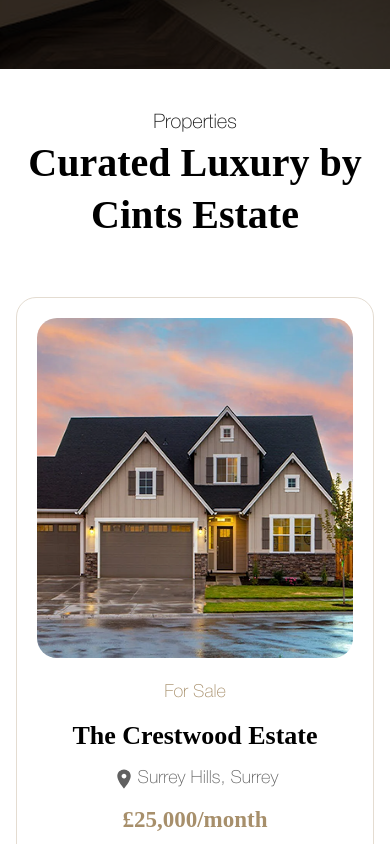
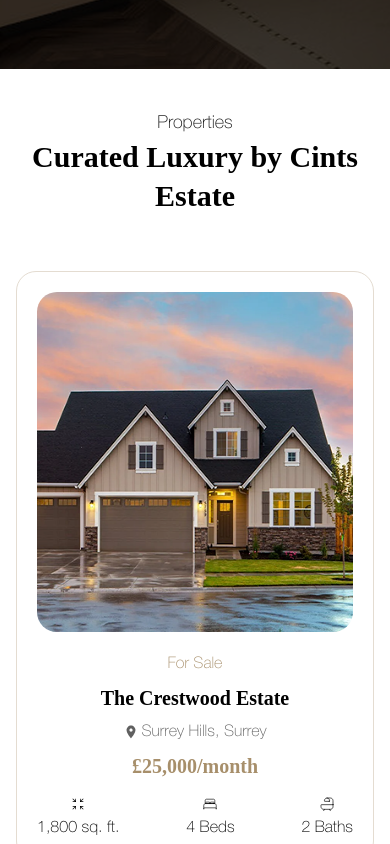
Before and after one commit to HenryAgu/cints-estate, a Next.js app: page / in a window 390 px wide. Shown: the part 840-1684 px from the top of the page. Built offline with nearby package versions, Linux system fonts and the light colour scheme; a web font is replaced by a local one.

Commit message:
feat: properties component for mobile

```diff
--- a/src/components/home/properties.tsx
+++ b/src/components/home/properties.tsx
@@ -11,11 +11,11 @@ const Properties = () => {
     <section className="container w-full mx-auto px-4 lg:px-20 py-10 lg:py-24">
       <div className="flex flex-col items-center text-center">
         <p
-          className={`${HelveticaNeue.className} text-brand-neutral-500 font-normal text-xl`}
+          className={`${HelveticaNeue.className} text-brand-neutral-500 font-normal text-lg lg:text-xl`}
         >
           Properties
         </p>
-        <p className="text-[40px] font-bold leading-[130%]">
+        <p className="text-3xl lg:text-[40px] font-bold leading-[130%]">
           Curated Luxury by Cints Estate
         </p>
       </div>
--- a/src/components/home/propertyCard.tsx
+++ b/src/components/home/propertyCard.tsx
@@ -50,22 +50,25 @@ const PropertyCard = () => {
   return (
     <div className="grid grid-col-1 lg:grid-cols-3 gap-x-5 gap-y-8 mt-14">
       {properties.map((item, index) => (
-        <div className="border border-[#E4DCD1] rounded-[20px] p-5 flex flex-col gap-y-5">
+        <div
+          className="border border-[#E4DCD1] rounded-[20px] p-5 flex flex-col gap-y-5"
+          key={index}
+        >
           <Image
-            src="/images/property.png"
+            src={item.image}
             alt="property"
             width={374}
             height={340}
             className="w-full h-[340px] aspect-[374/340] rounded-[20px]"
           />
-          <div className="flex flex-col gap-y-3 items-center">
+          <div className="flex flex-col gap-y-2 lg:gap-y-3 items-center">
             <span
-              className={`${HelveticaNeue.className} text-lg text-brand-secondary-500 font-normal`}
+              className={`${HelveticaNeue.className} text-base lg:text-lg text-brand-secondary-500 font-normal`}
             >
               For Sale
             </span>
-            <p className="text-[26px] text-black font-bold leading-[140%]">
-              The Crestwood Estate
+            <p className="text-xl lg:text-[26px] text-black font-bold lg:leading-[140%]">
+              {item.title}
             </p>
             <div className="flex items-center gap-x-0.5">
               <Image
@@ -73,49 +76,55 @@ const PropertyCard = () => {
                 alt="location"
                 width={24}
                 height={24}
-                className="aspect-square"
+                className="aspect-square lg:w-6 lg:h-6 w-4 h-4"
               />
               <p
-                className={`${HelveticaNeue.className} text-brand-neutral-300 text-lg font-normal leading-[140%]`}
+                className={`${HelveticaNeue.className} text-brand-neutral-300 text-base lg:text-lg font-normal lg:leading-[140%]`}
               >
-                Surrey Hills, Surrey
+                {item.address}
               </p>
             </div>
-            <p className="text-[23px] font-bold leading-[140%] text-brand-secondary-500">
-              £25,000/month
+            <p className="text-xl lg:text-[23px] font-bold lg:leading-[140%] text-brand-secondary-500">
+              £{item.price}/month
             </p>
             <div
               className={`${HelveticaNeue.className} flex items-center justify-between mt-2 w-full`}
             >
-              <div className="flex flex-col items-center gap-y-2">
+              <div className="flex flex-col items-center gap-y-1 lg:gap-y-2">
                 <Image
                   src="/icons/material-symbols-light_zoom-in-map.svg"
                   width={24}
                   height={24}
-                  className="aspect-square"
+                  className="aspect-square lg:w-6 lg:h-6 w-4 h-4"
                   alt="icon"
                 />
-                <p className="text-black text-lg font-normal">1,800 sq. ft.</p>
+                <p className="text-black text-base lg:text-lg font-normal">
+                  {item.landSize} sq. ft.
+                </p>
               </div>
-              <div className="flex flex-col items-center gap-y-2">
+              <div className="flex flex-col items-center gap-y-1 lg:gap-y-2">
                 <Image
                   src="/icons/famicons_bed-outline.svg"
                   width={24}
                   height={24}
-                  className="aspect-square"
+                  className="aspect-square lg:w-6 lg:h-6 w-4 h-4"
                   alt="icon"
                 />
-                <p>4 Beds</p>
+                <p className="text-black text-base lg:text-lg font-normal">
+                  {item.noOfBeds} Beds
+                </p>
               </div>
-              <div className="flex flex-col items-center gap-y-2">
+              <div className="flex flex-col items-center gap-y-1 lg:gap-y-2">
                 <Image
                   src="/icons/iconoir_bathroom.svg"
                   width={24}
                   height={24}
-                  className="aspect-square"
+                  className="aspect-square lg:w-6 lg:h-6 w-4 h-4"
                   alt="icon"
                 />
-                <p>2 Baths</p>
+                <p className="text-black text-base lg:text-lg font-normal">
+                  {item.noOfBaths} Baths
+                </p>
               </div>
             </div>
           </div>
```
